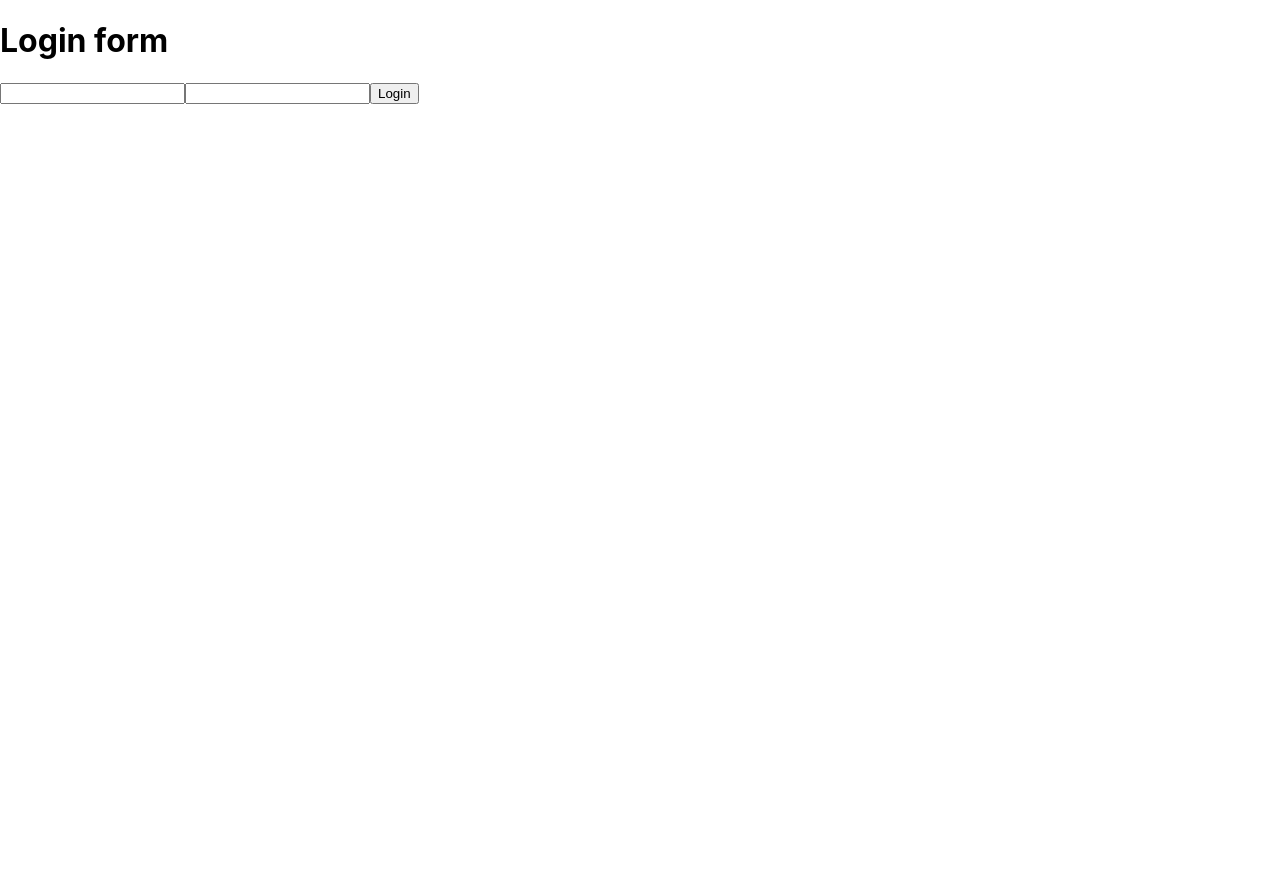
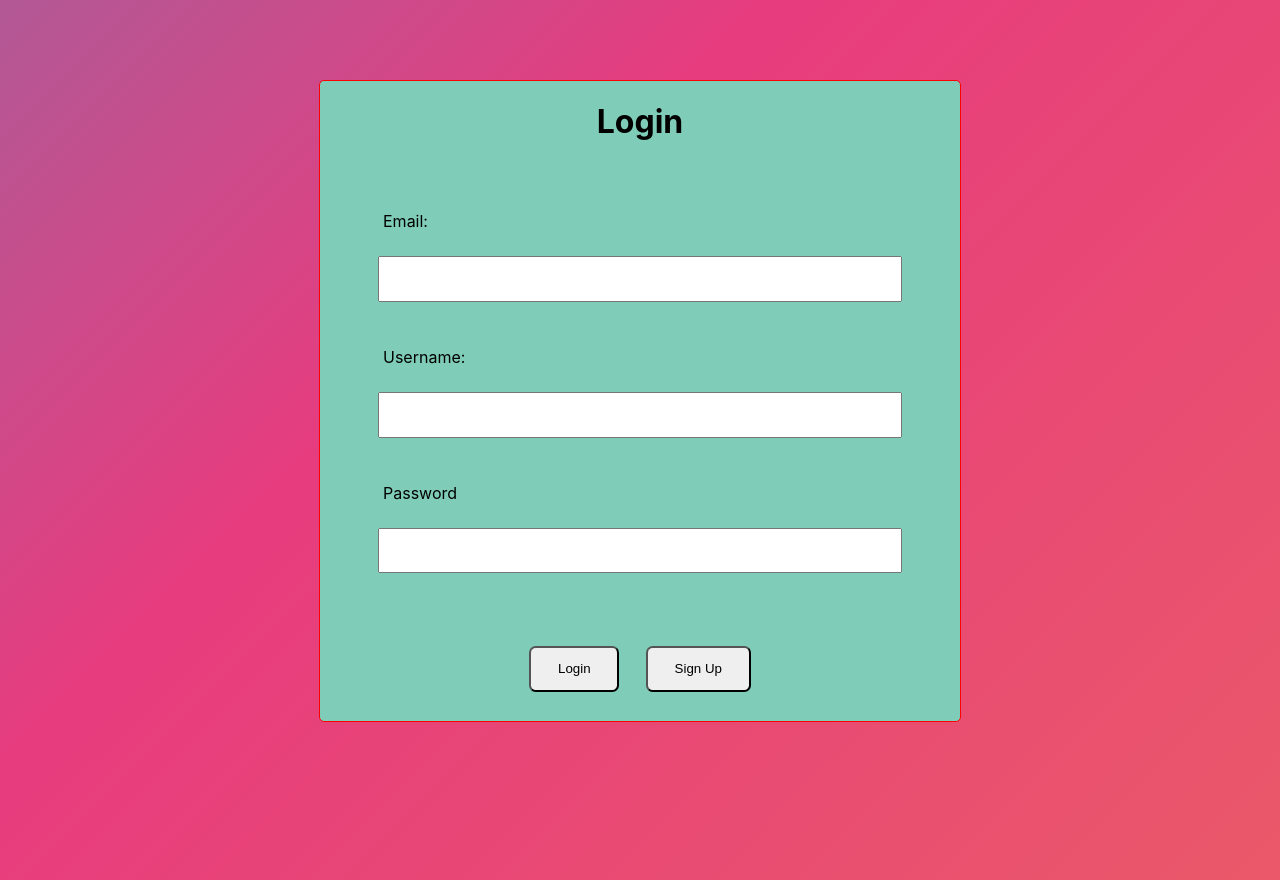
Before and after one commit to Justin-Hollmer1/ECommerceFrontend, a React (Create React App) app: page /login in a window 1280 px wide. Before the commit the page ends 800 px from the top, so only its background shows below. Built offline with nearby package versions, Linux system fonts and the light colour scheme.

Commit message:
added a cool background and got the login form styled

```diff
--- a/package.json
+++ b/package.json
@@ -3,6 +3,9 @@
   "version": "0.1.0",
   "private": true,
   "dependencies": {
+    "@fortawesome/fontawesome-svg-core": "^6.2.0",
+    "@fortawesome/free-solid-svg-icons": "^6.2.0",
+    "@fortawesome/react-fontawesome": "^0.2.0",
     "@testing-library/jest-dom": "^5.16.5",
     "@testing-library/react": "^13.4.0",
     "@testing-library/user-event": "^13.5.0",
--- a/src/Components/LoginForm.js
+++ /dev/null
@@ -1,17 +0,0 @@
-
-import React from "react";
-import { useNavigate } from "react-router-dom";
-
-function LoginForm() {
-    let navigate = useNavigate();
-    return (
-        <div>
-            <h1>Login form</h1>
-            <input name="username" />
-            <input name="password" />
-            <button onClick={() => navigate("/")}>Login</button>
-        </div>
-    )
-}
-
-export default LoginForm;
--- a/src/Components/NavBar.js
+++ b/src/Components/NavBar.js
@@ -1,9 +1,25 @@
 import React from "react";
+import { FontAwesomeIcon } from "@fortawesome/react-fontawesome";
+import { faCartShopping } from "@fortawesome/free-solid-svg-icons"
+import { faUser } from "@fortawesome/free-solid-svg-icons";
 
 function NavBar() {
+
+
+
+
+
     return (
         <div className="navbar">
             <h1>This is the navbar</h1>
+
+
+            {/*Nav Right*/}
+            <div className="nav-right">
+                <a href="/login"><span>Login / Register<FontAwesomeIcon icon={faUser} /></span></a>
+                <span>Cart <FontAwesomeIcon icon={faCartShopping} /></span>
+            </div>
+
         </div>
     )
 }
--- /dev/null
+++ b/src/Pages/LoginForm.js
@@ -0,0 +1,26 @@
+
+import React from "react";
+import { useNavigate } from "react-router-dom";
+
+function LoginForm() {
+    let navigate = useNavigate();
+    return (
+        <div className="login-form">
+            <h1 id="login-header">Login</h1>
+            <div className="login-form-body">
+                <label htmlFor="email">Email: </label>
+                <input name="email" id="email" />
+                <label htmlFor="username">Username: </label>
+                <input id="username" name="username"/>
+                <label htmlFor="password">Password </label>
+                <input id="password" name="password"/>
+            </div>
+            <div className="login-buttons">
+                <button onClick={() => navigate("/")}>Login</button>
+                <button onClick={() => navigate('/register')}>Sign Up</button>
+            </div>
+        </div>
+    )
+}
+
+export default LoginForm;
--- a/src/Components/MainPage.js
+++ b/src/Pages/MainPage.js
@@ -1,5 +1,5 @@
 import React from "react";
-import NavBar from "./NavBar";
+import NavBar from "../Components/NavBar";
 
 function MainPage() {
     return (
--- a/src/index.js
+++ b/src/index.js
@@ -1,9 +1,8 @@
 import React from 'react';
 import ReactDOM from 'react-dom/client';
 import './style.css';
-import App from './Components/App';
+import App from './Pages/App';
 import reportWebVitals from './reportWebVitals';
-import NavBar from "./Components/NavBar";
 
 const root = ReactDOM.createRoot(document.getElementById('root'));
 root.render(
--- a/src/style.css
+++ b/src/style.css
@@ -11,10 +11,78 @@ code {
     font-family: source-code-pro, Menlo, Monaco, Consolas, 'Courier New',
     monospace;
 }
+body {
+    background: linear-gradient(-45deg, #ee7752, #e73c7e, #23a6d5, #23d5ab);
+    background-size: 400% 400%;
+    animation: gradient 15s ease infinite;
+    height: 100vh;
+}
+
+@keyframes gradient {
+    0% {
+        background-position: 0% 50%;
+    }
+    50% {
+        background-position: 100% 50%;
+    }
+    100% {
+        background-position: 0% 50%;
+    }
+}
+
 
 .navbar {
     display: flex;
-    justify-content: center;
+    justify-content: space-between;
     align-items: center;
     border: 1px solid green;
 }
+.nav-right {
+    margin-right: 1em;
+}
+.nav-right > * {
+    margin: 0.5em;
+    padding: 1em;
+    border: 1px solid red;
+}
+.login-form {
+    display: flex;
+    flex-direction: column;
+    justify-content: space-between;
+    width: 50%;
+    height: 40em;
+    border: 1px solid red;
+    margin: auto;
+    margin-top: 5em;
+    background-color: #7fcdb8;
+    border-radius: 5px;
+}
+.login-buttons {
+    display: flex;
+    justify-content: center;
+    margin: 1em
+}
+.login-buttons > * {
+    margin: 1em;
+    padding: 1em 2em;
+    border-radius: 0.5em;
+}
+
+.login-form-body {
+    /*background-color: #90b0ba;*/
+    display: flex;
+    flex-direction: column;
+    margin: 1em 3em;
+}
+.login-form-body > label {
+    margin: 20px 10px 0px 10px;
+    padding: 5px;
+}
+.login-form-body > input {
+    margin: 20px 10px;
+    padding: 1em;
+}
+
+#login-header {
+    text-align: center;
+}
```
Also changed, not shown: src/Pages/App.js (renamed from src/Components/App.js), 2 other files (tests, documents, lock files or other folders).
